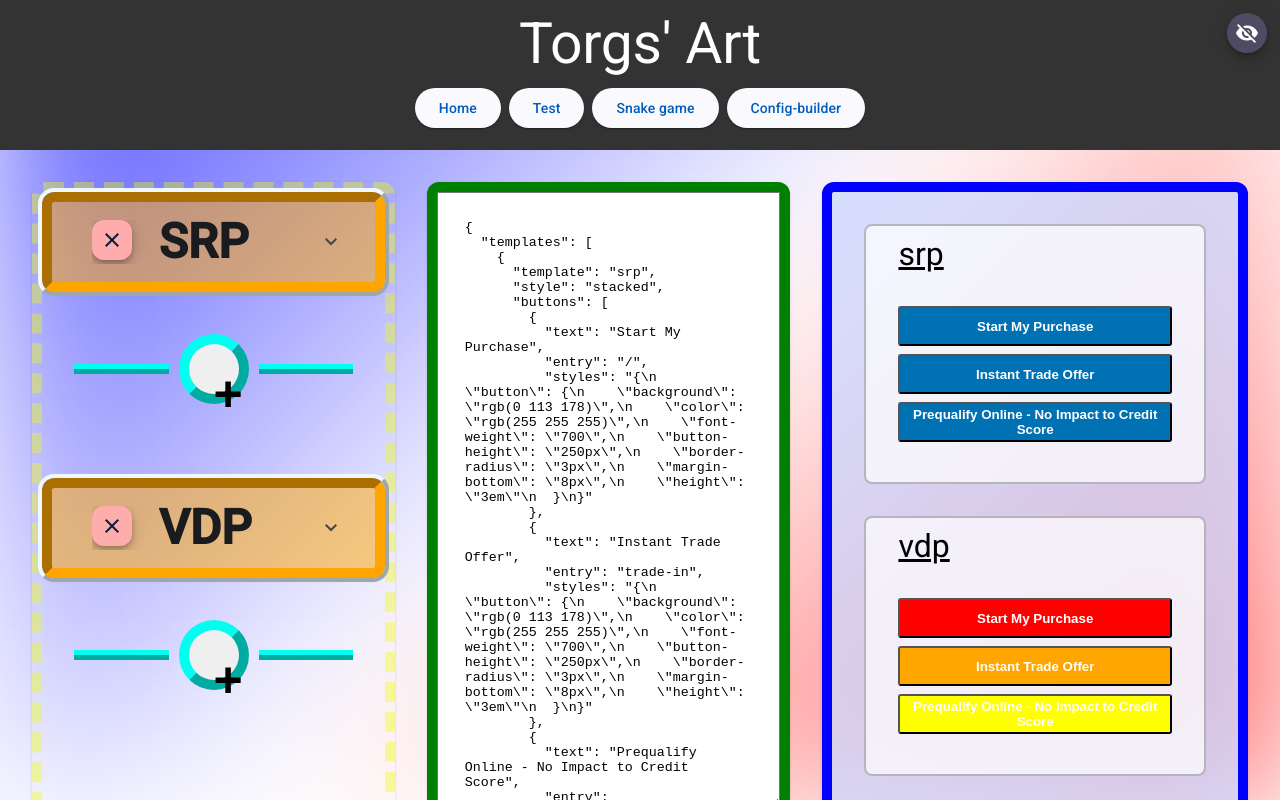
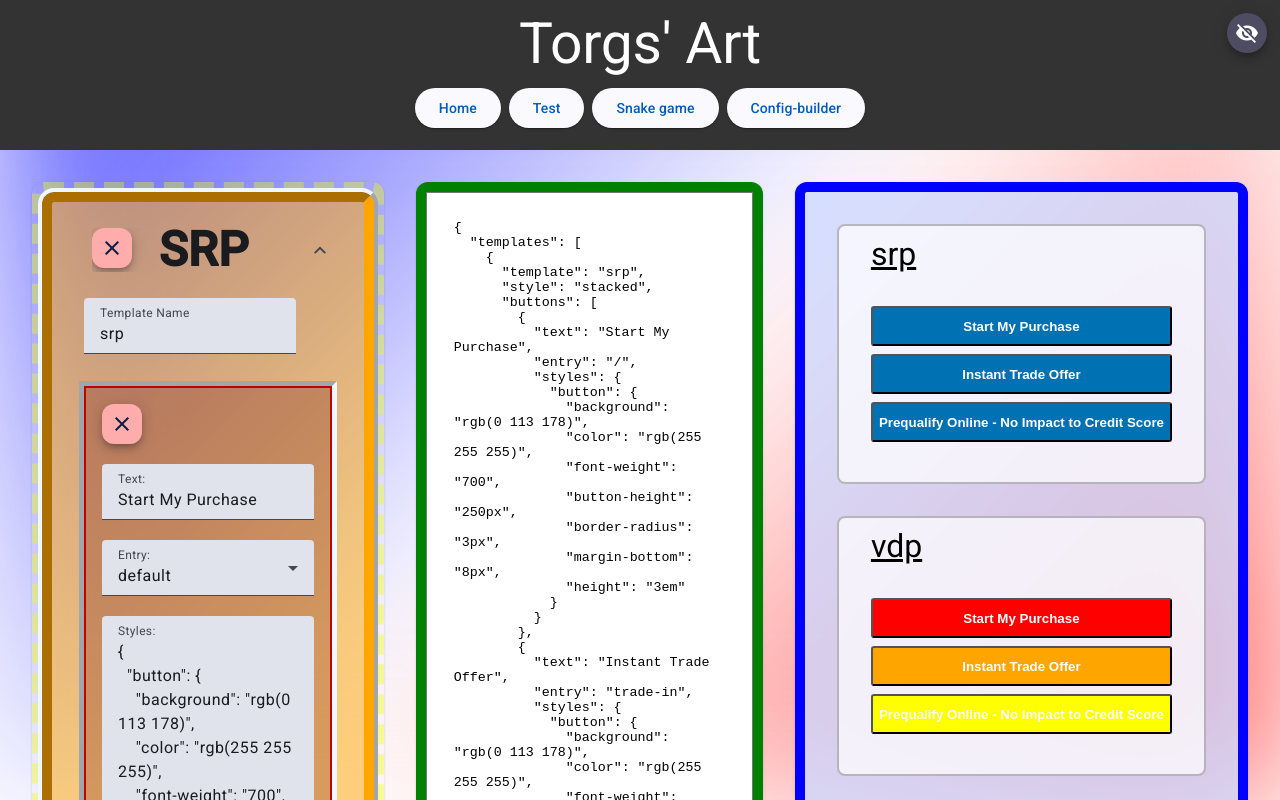
Before and after one commit to brutalnessities/brutalnessities.github.io, an Angular app: page /config-builder in a window 1280 px wide. Shown: the top 800 px of the page. Built offline with nearby package versions, Linux system fonts and the light colour scheme.

Commit message:
major changes to homepage

```diff
--- a/src/app/app.module.ts
+++ b/src/app/app.module.ts
@@ -6,6 +6,7 @@ import { TestComponent } from './routes/test/test.component';
 import { SharedModule } from './shared/shared.module';
 import { HeaderComponent } from "./shared/header/header.component";
 import { HomeComponent } from './routes/home/home.component';
+import { JsonDirective } from './directives/json.directive';
 
 @NgModule({
   declarations: [
@@ -14,6 +15,7 @@ import { HomeComponent } from './routes/home/home.component';
     TestComponent,
     ConfigBuilderComponent,
     HomeComponent,
+    JsonDirective,
   ],
   imports: [SharedModule, HeaderComponent],
   exports: [SharedModule],
--- /dev/null
+++ b/src/app/directives/json.directive.ts
@@ -0,0 +1,34 @@
+import { Input, Directive, ElementRef, OnInit, SimpleChange, OnChanges, SimpleChanges, AfterContentInit } from '@angular/core';
+import { NgControl } from '@angular/forms';
+import { debounce, debounceTime, filter } from 'rxjs';
+
+@Directive({
+    selector: '[pretty-json]',
+})
+export class JsonDirective implements OnInit, OnChanges {
+    constructor(private control: NgControl, private elementRef: ElementRef) {
+        console.log(control);
+        console.log(elementRef);
+    }
+
+    ngOnInit() {
+        if (!this.control.control) {
+          return;
+        }
+        this.control.control.valueChanges
+          .pipe(filter((e) => typeof e !== 'string'))
+          .subscribe((value: SimpleChange) => {
+            console.log(value, typeof value);
+
+            this.elementRef.nativeElement.value = JSON.stringify(value, null, 2);
+            // this.control?.control?.setValue(value);
+          });
+    }
+
+    ngOnChanges(changes: SimpleChanges) {
+        console.log(changes);
+    }
+
+
+
+}
--- a/src/app/routes/config-builder/config-builder.component.html
+++ b/src/app/routes/config-builder/config-builder.component.html
@@ -7,8 +7,9 @@
         [formArrayName]="'templates'"
         *ngFor="let template of config.controls.templates.controls; let i = index"
       >
+        <div>
           <mat-accordion>
-          <mat-expansion-panel [expanded]="false" class="config-wrapper" formGroupName="{{ i }}">
+            <mat-expansion-panel [expanded]="i === 0" class="config-wrapper" formGroupName="{{ i }}">
               <mat-expansion-panel-header>
                 <button mat-mini-fab color="warn" class="close" (click)="removeTemplate(i)">
                   <mat-icon>close</mat-icon>
@@ -50,7 +51,7 @@
 
                     <mat-form-field class="textarea">
                       <mat-label>Styles:</mat-label>
-                    <textarea matInput formControlName="styles"></textarea>
+                      <textarea matInput formControlName="styles" pretty-json></textarea>
                     </mat-form-field>
 
                     <button (click)="addButton(i, j)" mat-mini-fab color="warn" class="add">
@@ -64,21 +65,22 @@
           </mat-accordion>
 
           <ng-container [ngTemplateOutlet]="divider"></ng-container>
+        </div>
       </ng-container>
     </form>
   </mat-card>
 
-  <mat-card class="json-preview">
-    <textarea (blur)="($event)">{{ stringify(config.value) }}</textarea>
+  <mat-card [formGroup]="config" class="json-preview">
+    <textarea (blur)="log($event)" form>{{ config.value | json }}</textarea>
   </mat-card>
 
   <mat-card class="preview">
     <div class="templates">
-      <div *ngFor="let template of parsed" class="template">
-        <h4>{{ template.template }}</h4>
+      <div *ngFor="let template of config.controls.templates.controls" class="template">
+        <h4>{{ template.controls.template.value }}</h4>
         <div class="buttons-wrapper">
-          <div class="buttons" *ngFor="let button of template.buttons">
-            <button [ngStyle]="button.styles.button">{{ button.text }}</button>
+          <div class="buttons" *ngFor="let button of template.controls.buttons.controls">
+            <button [ngStyle]="button.controls.styles.value.button">{{ button.controls.text.value }}</button>
           </div>
         </div>
       </div>
@@ -89,7 +91,7 @@
 <ng-template #divider>
   <span class="add-template-line">
     <span class="line"></span>
-    <button (click)="addTemplate()" class="add">+</button>
+    <button (click)="addTemplate()" class="add"><p>+</p></button>
     <span class="line"></span>
   </span>
 </ng-template>
--- a/src/app/routes/config-builder/config-builder.component.sass
+++ b/src/app/routes/config-builder/config-builder.component.sass
@@ -1,5 +1,7 @@
 :host
     padding: 2em
+    @media screen and (max-width: 650px)
+        padding: 0
 
 .content
     display: flex
@@ -7,9 +9,6 @@
     .config,
     .json-preview
         flex: 1
-
-    .mat-mdc-card
-        max-width: 35%
 
     form
         gap: 2em
@@ -97,31 +96,49 @@
             flex: 1
 
 .add-template-line
+    $color: #00ff6279
+    $color-hover: #00ff00
+
     display: flex
     justify-content: center
     align-items: center
     padding: 0 2em
     margin-bottom: 2em
+    flex-wrap: nowrap
+
+
     .line
-        $color: #00fff0
         flex: 1
         border-top: 5px outset $color
         border-bottom: 5px outset $color
-        + div:hover
-            $color: #008b00
-            border-top: 5px outset $color
-            border-bottom: 5px outset $color
+
+        &:has(+ button:hover)
+            border-top: 5px outset $color-hover
+            border-bottom: 5px outset $color-hover
+
+    button:hover + .line
+        border-top: 5px outset $color-hover
+        border-bottom: 5px outset $color-hover
+
     button
-        $color: #00fff0
-        margin: 10px
-        padding: .5em
-        border: 10px outset $color
-        &:hover
-            $color: #008b00
-            outline: 10px outset $color
+        margin: 20px
+        padding: .25em
+        border: 15px outset $color
+        outline: 5px solid transparent
         border-radius: 50%
         font-weight: bolder
         font-size: 50px
         width: 1em
         height: 1em
-        line-height: 1em
+        background-color: transparent
+
+        p
+            margin: -28px -16px
+            color: yellow
+
+        &:hover
+            $color: #008b00
+            outline: 5px inset $color-hover
+            border: 15px outset $color
+            p
+                color: $color-hover
--- a/src/app/routes/config-builder/config-builder.component.ts
+++ b/src/app/routes/config-builder/config-builder.component.ts
@@ -1,6 +1,9 @@
 import { AfterViewInit, Component, OnInit } from '@angular/core';
 import mock from './mock.json';
 import { FormArray, FormBuilder, FormControl, FormGroup } from '@angular/forms';
+import { pairwise, startWith } from 'rxjs';
+import { debounce, debounceTime, filter } from 'rxjs/operators';
+import { Button, Template } from './types';
 
 @Component({
   selector: 'app-config-builder',
@@ -17,7 +20,7 @@ export class ConfigBuilderComponent implements OnInit, AfterViewInit {
           new FormGroup({
             text: new FormControl<string>('', []),
             entry: new FormControl<string>('', []),
-            styles: new FormControl<string | any>('', []),
+            styles: new FormControl<any>({}, []),
           }),
         ]),
       }),
@@ -28,9 +31,7 @@ export class ConfigBuilderComponent implements OnInit, AfterViewInit {
   defaultTemplate = mock[0];
   defaultButton = mock[0].buttons[0];
 
-  constructor(private formBuilder: FormBuilder) {
-    console.log(this.default);
-  }
+  constructor(private formBuilder: FormBuilder) {}
 
   get json() {
     const value = this.config.controls.templates.value.map((one) => {
@@ -43,7 +44,7 @@ export class ConfigBuilderComponent implements OnInit, AfterViewInit {
               return {
                 text: two.text,
                 entry: two.entry,
-                styles: JSON.parse(two.styles),
+                styles: two.styles,
               };
             }),
       };
@@ -59,6 +60,10 @@ export class ConfigBuilderComponent implements OnInit, AfterViewInit {
     return JSON.parse(this.json);
   }
 
+  parse(value: string) {
+    return JSON.parse(value);
+  }
+
   ngOnInit() {
     this.config = this.formBuilder.group({
       templates: this.formBuilder.array(
@@ -71,7 +76,7 @@ export class ConfigBuilderComponent implements OnInit, AfterViewInit {
                 return this.formBuilder.group({
                   text: two.text,
                   entry: two.entry ?? '/',
-                  styles: JSON.stringify(two.styles, null, 2),
+                  styles: two.styles,
                 });
               })
             ),
@@ -79,11 +84,22 @@ export class ConfigBuilderComponent implements OnInit, AfterViewInit {
         })
       ),
     });
+    this.config.valueChanges.pipe(
+      startWith(this.config.value),
+      pairwise(),
+      debounceTime(1000),
+      filter(([prev, curr]: [any, any]) => prev !== curr)
+    ).subscribe(([prev, curr]: [any, any]) => {
+      console.log({prev}, {curr});
 
-    console.log(this.config);
-
-    this.config.valueChanges.subscribe((value) => {
-      console.log(value);
+      // patchvalue of all button.styles by parsing them to JSON
+      curr.templates.forEach((template: Template, i: number) => {
+        template.buttons.forEach((button: Button, j: number) => {
+          if (typeof button.styles === 'string') {
+          this.config.controls.templates.controls[i].controls.buttons.controls[j].controls.styles.patchValue(JSON.parse(button.styles));
+          }
+        });
+      });
     });
   }
 
@@ -110,16 +126,20 @@ export class ConfigBuilderComponent implements OnInit, AfterViewInit {
       new FormGroup({
         text: new FormControl<string>('NEW BUTTON', []),
         entry: new FormControl<string>('/', []),
-        styles: new FormControl<string | any>('{"button": {}}', []),
+        styles: new FormControl<any>({ button: {} }, []),
       })
     );
-    this.config.touched;
 
     this.ngAfterViewInit();
   }
 
   log(e: any) {
     console.log(e);
+    const value = e.target.value;
+    console.log(value);
+
+
+    this.config.patchValue(JSON.parse(value));
   }
 
   addTemplate() {
@@ -131,7 +151,7 @@ export class ConfigBuilderComponent implements OnInit, AfterViewInit {
           new FormGroup({
             text: new FormControl<string>('', []),
             entry: new FormControl<string>('/', []),
-            styles: new FormControl<string | any>('{"button": {}}', []),
+            styles: new FormControl<any>({ button: {} }, []),
           }),
         ]),
       })
--- a/src/app/routes/config-builder/types.ts
+++ b/src/app/routes/config-builder/types.ts
@@ -4,6 +4,7 @@ export type Config = {
 
 export type Template = {
   template: string;
+  style: string;
   buttons: Button[];
 };
 
--- a/src/app/routes/home/home.component.sass
+++ b/src/app/routes/home/home.component.sass
@@ -0,0 +1,24 @@
+.mat-mdc-card
+    flex-direction: column
+    flex-basis: 33%
+    padding: 2em
+    section:has(img)
+        text-align: center
+        margin: 2em auto 1em
+        img
+            width: 100%
+.mat-mdc-card-header
+    padding: 0
+
+.mat-mdc-card-avatar
+    height: auto
+
+@media screen and (min-width: 600px)
+    .mat-mdc-card
+        flex-direction: row
+        padding: 2em 4em
+        section:has(img)
+            margin: 0 2em 0 0
+            img
+                max-width: 700px
+                padding: 2em
--- a/src/app/routes/home/home.component.ts
+++ b/src/app/routes/home/home.component.ts
@@ -6,5 +6,5 @@ import { Component } from '@angular/core';
   styleUrl: './home.component.sass'
 })
 export class HomeComponent {
-
+  arr = [1, 2, 3, 4, 5];
 }
--- a/src/app/routes/snake/snake.component.sass
+++ b/src/app/routes/snake/snake.component.sass
@@ -18,6 +18,7 @@
 
 .content
   display: flex
+  flex-direction: row
   justify-content: center
   align-items: center
   border: 2px solid yellowgreen
--- a/src/styles.sass
+++ b/src/styles.sass
@@ -187,7 +187,7 @@ body
 @media screen and (max-width: 650px)
     .content
         flex-direction: column
-        width: max-content
+        // width: max-content
 
     .divider
         height: 1px
```
Also changed, not shown: src/app/routes/home/home.component.html (+22 -10 lines). Lines whose indentation alone changed are shown as unchanged.
